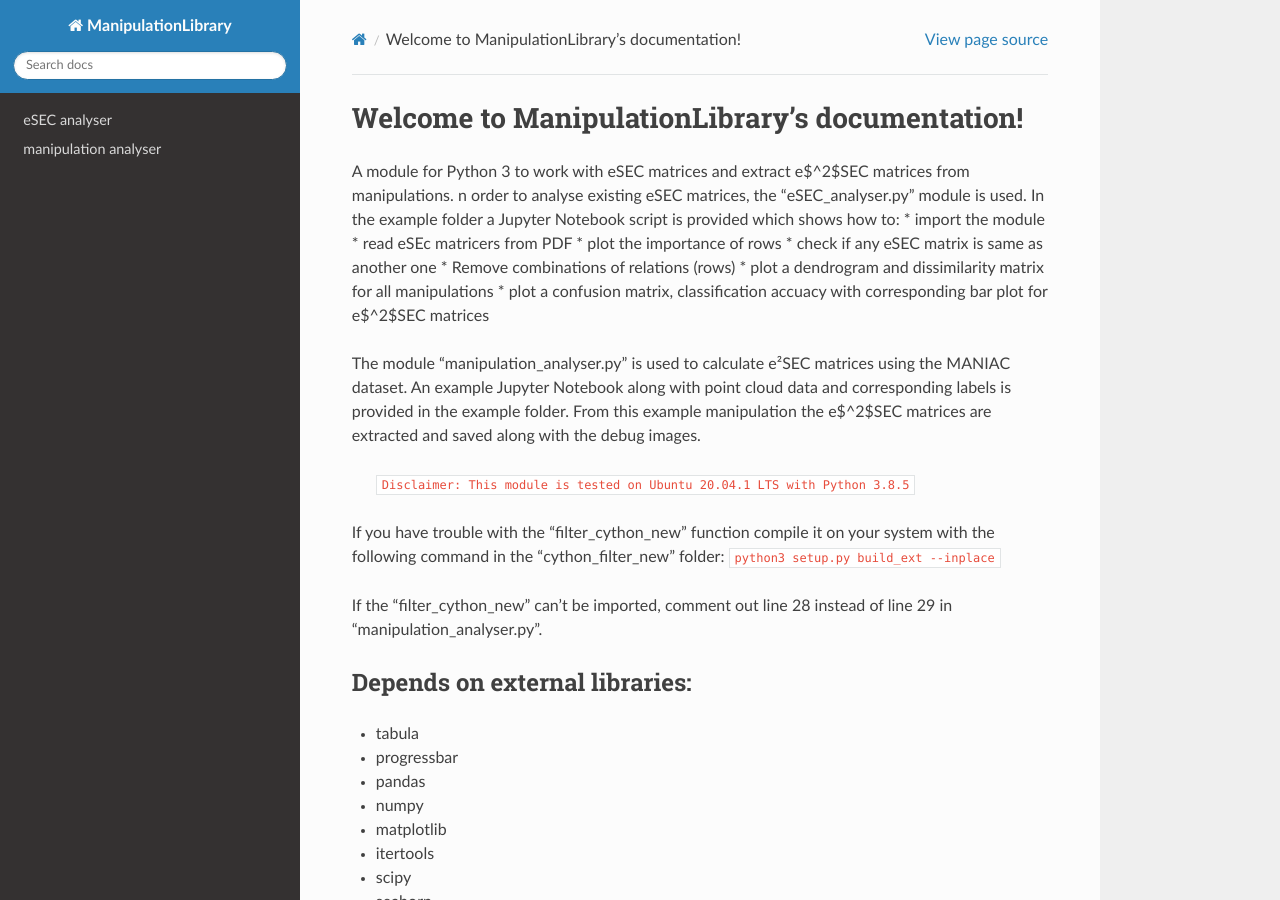
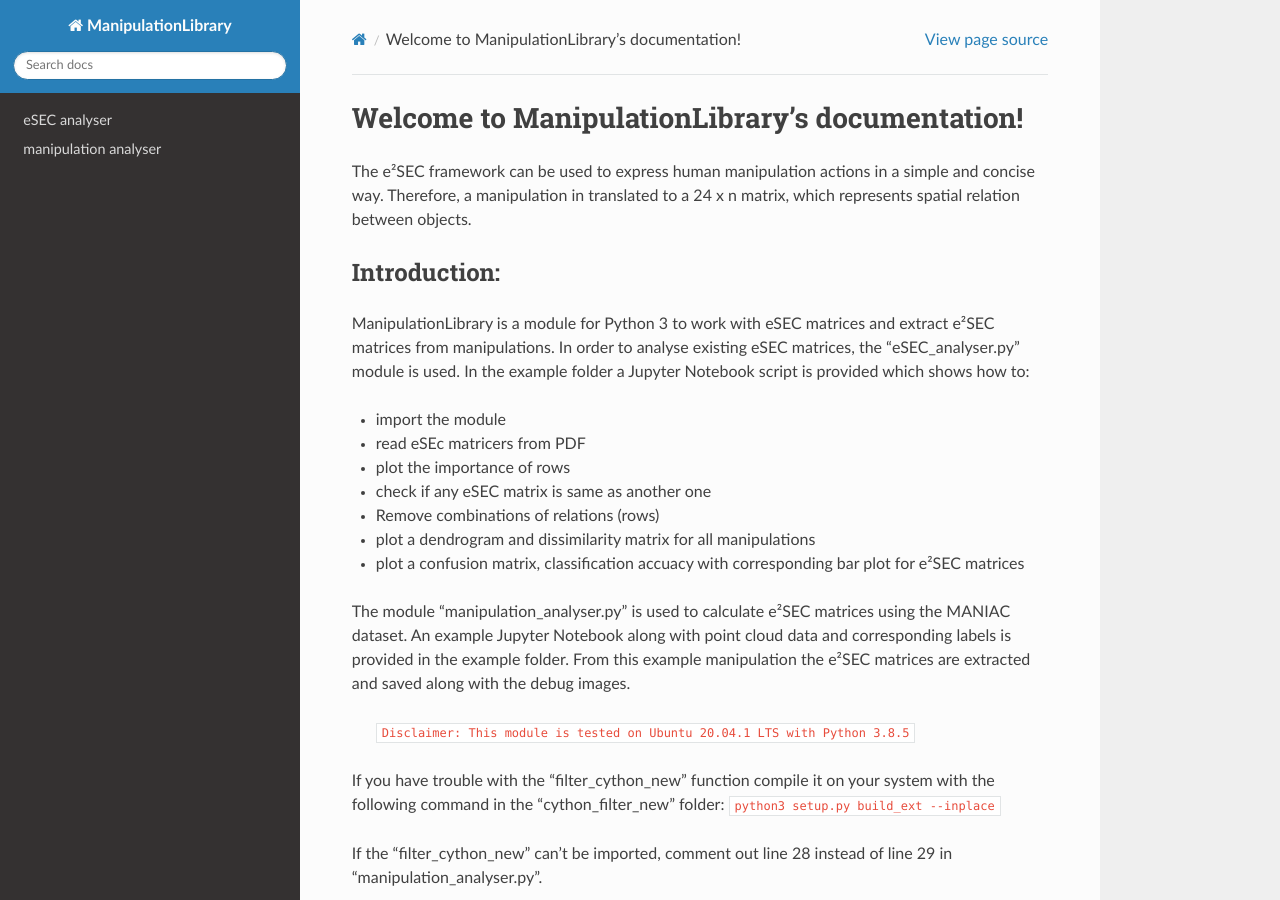
Before and after one commit to tobi-code/ManipulationLibrary, a Sphinx documentation site: the page built from docs/index.rst, in a window 1280 px wide and 900 px high. Built offline with Sphinx 7.4.7 and the Read the Docs theme 2.0.0, drawn with Linux system fonts in a browser that asks for light colours.

Commit message:
Updated documentation

```diff
--- a/docs/index.rst
+++ b/docs/index.rst
@@ -5,19 +5,31 @@
 
 Welcome to ManipulationLibrary's documentation!
 ===============================================
-A module for Python 3 to work with eSEC matrices and extract e$^2$SEC matrices from manipulations.
-n order to analyse existing eSEC matrices, the "eSEC_analyser.py" module is used. In the example folder a Jupyter Notebook script is provided which shows how to:
+The e²SEC framework can be used to express human manipulation actions in a simple and concise way.
+Therefore, a manipulation in translated to a 24 x n matrix, which represents spatial relation between objects.
+
+Introduction:
+-------------
+ManipulationLibrary is a module for Python 3 to work with eSEC matrices and extract e²SEC matrices from manipulations.
+In order to analyse existing eSEC matrices, the "eSEC_analyser.py" module is used. In the example folder a Jupyter Notebook script is provided which shows how to:
+
 * import the module
+
 * read eSEc matricers from PDF
+
 * plot the importance of rows
+
 * check if any eSEC matrix is same as another one
+
 * Remove combinations of relations (rows)
+
 * plot a dendrogram and dissimilarity matrix for all manipulations
-* plot a confusion matrix, classification accuacy with corresponding bar plot for e$^2$SEC matrices
+
+* plot a confusion matrix, classification accuacy with corresponding bar plot for e²SEC matrices
 
 The module "manipulation_analyser.py" is used to calculate e²SEC matrices using the MANIAC dataset.
 An example Jupyter Notebook along with point cloud data and corresponding labels is provided in the
-example folder. From this example manipulation the e$^2$SEC matrices are extracted and saved along with
+example folder. From this example manipulation the e²SEC matrices are extracted and saved along with
 the debug images.
 
 	``Disclaimer: This module is tested on Ubuntu 20.04.1 LTS with Python 3.8.5``
```
Also changed, not shown: README.md (+5 -4 lines).
